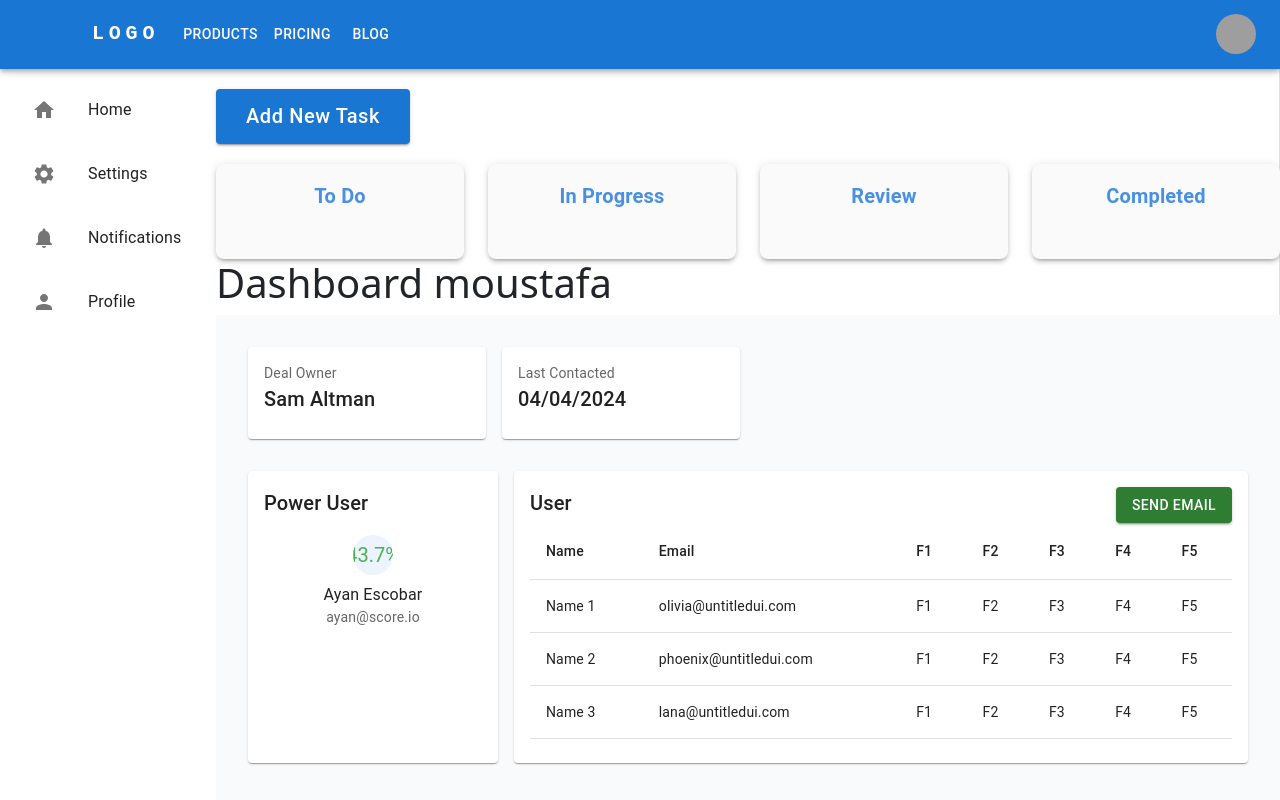
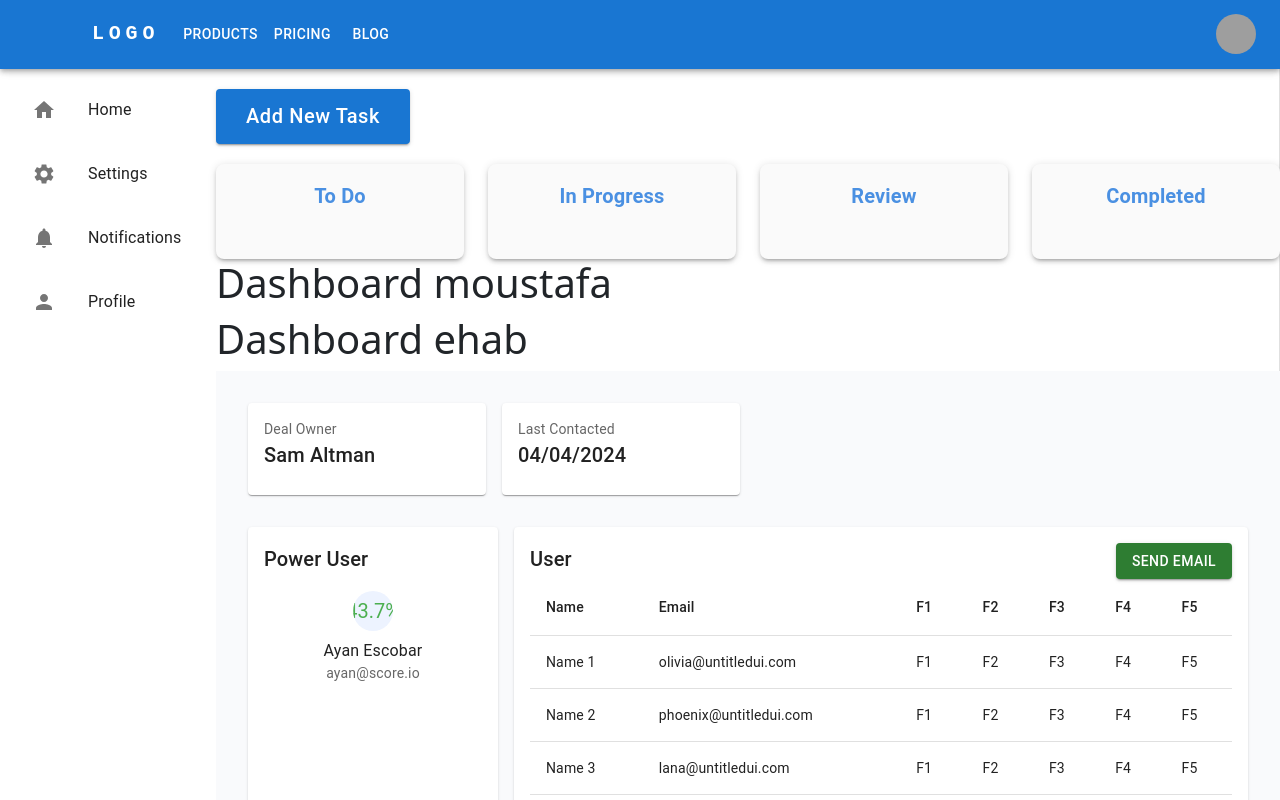
Before and after one commit to moustafa-greeda/crm_react_php, a React (Create React App) app: page /dashboard in a window 1280 px wide. Shown: the top 800 px of the page. Built offline with nearby package versions, Linux system fonts and the light colour scheme; grey boxes are pictures that could not be loaded.

Commit message:
moustaaf add ehab

```diff
--- a/src/components/Dashboard.jsx
+++ b/src/components/Dashboard.jsx
@@ -4,6 +4,8 @@ export default function Dashboard() {
   return (
     <div>
       <h1>Dashboard moustafa</h1>
+      <h1>Dashboard ehab</h1>
+
       {/* will either be <Home/> or <Settings/> */}
       <Outlet />
     </div>
```
